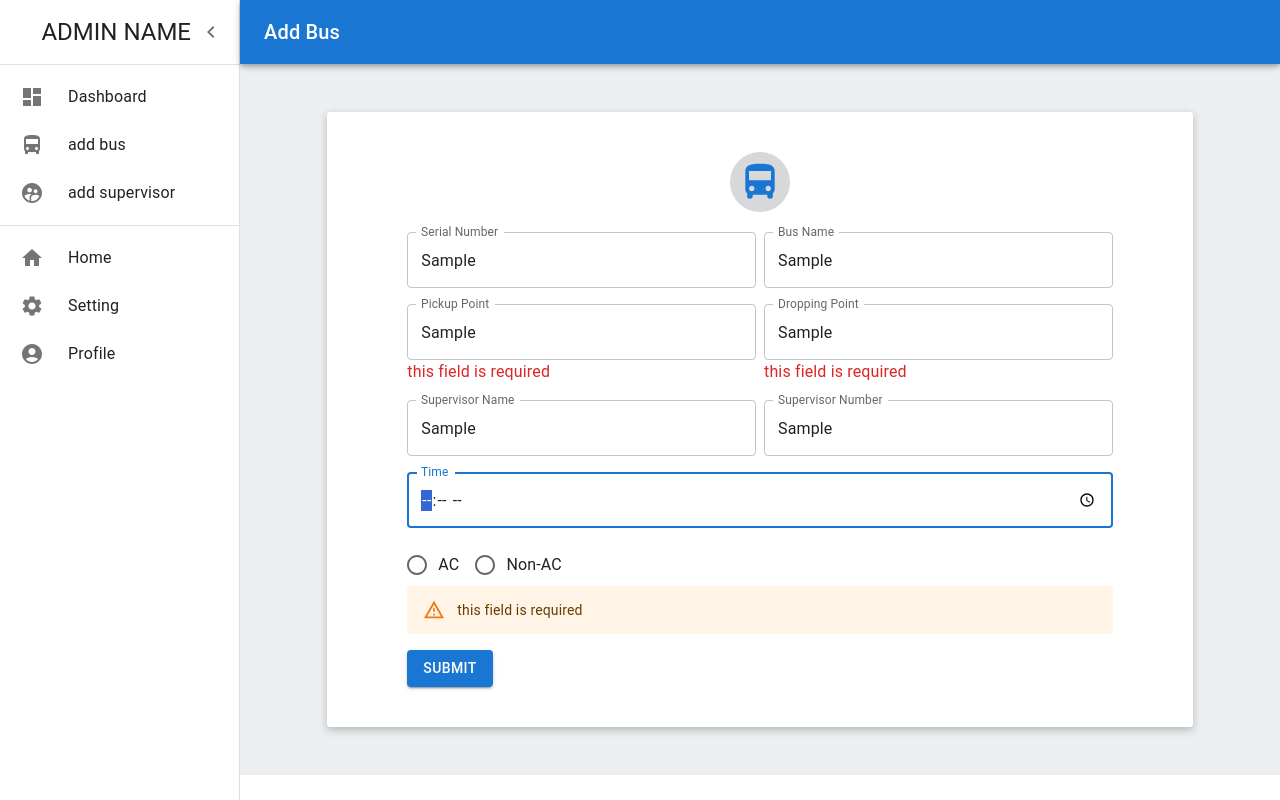
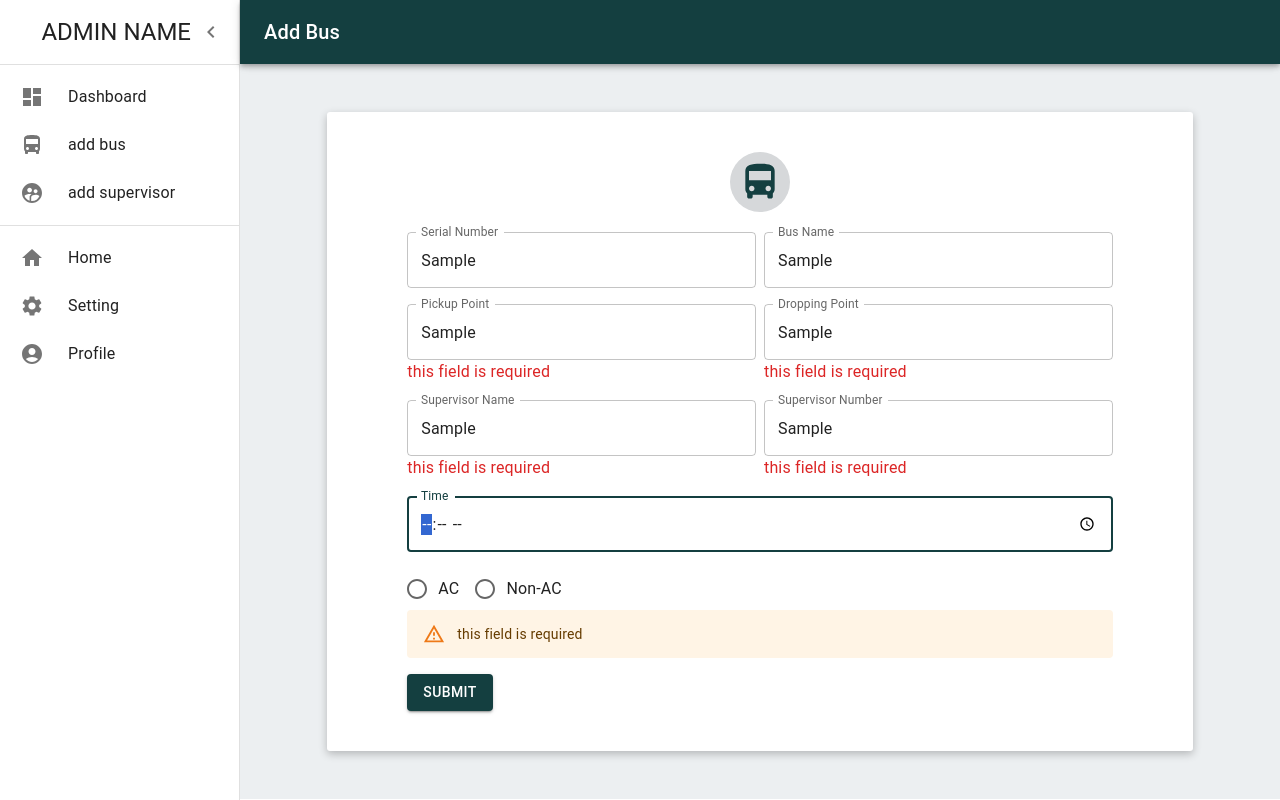
Before and after one commit to Flex-Softr/Bus-Ticket-Booking-Solution, a React (Vite) app in the folder Client/: page /dashboard/addbus in a window 1280 px wide. Both pictures are taken after typing "Sample", "Sample", "Sample", "Sample", "Sample", "Sample" into the empty fields and a click on the button "SUBMIT". Built offline with nearby package versions, Linux system fonts and the light colour scheme; no server answers.

Commit message:
customize color, tanstack, modify addbus input field

```diff
--- a/Client/package.json
+++ b/Client/package.json
@@ -17,6 +17,7 @@
     "@mui/icons-material": "^5.14.18",
     "@mui/lab": "^5.0.0-alpha.153",
     "@mui/material": "^5.14.18",
+    "@tanstack/react-query": "^5.12.2",
     "localforage": "^1.10.0",
     "match-sorter": "^6.3.1",
     "react": "^18.2.0",
--- a/Client/src/Components/Home/Home.jsx
+++ b/Client/src/Components/Home/Home.jsx
@@ -1,8 +1,9 @@
-import React, { useEffect, useState } from 'react';
+import { useEffect, useState } from "react";
 import "./Home.css";
-import { useForm, Controller } from 'react-hook-form';
-import Select from 'react-select';
-import { useNavigate } from 'react-router-dom';
+import { useForm, Controller } from "react-hook-form";
+import Select from "react-select";
+import { useNavigate } from "react-router-dom";
+import Button from "@mui/material/Button";
 
 const Home = () => {
   const { handleSubmit, control } = useForm();
@@ -11,17 +12,17 @@ const Home = () => {
   const [tickets, setTickets] = useState([]);
 
   useEffect(() => {
-    fetch('http://localhost:5000/ticket') // Replace with your actual endpoint
-      .then(res => res.json())
-      .then(data => {
+    fetch("http://localhost:5000/ticket") // Replace with your actual endpoint
+      .then((res) => res.json())
+      .then((data) => {
         // Assuming the array of tickets is in the response
         setTickets(data || []);
       })
-      .catch(error => console.error('Error fetching data:', error));
+      .catch((error) => console.error("Error fetching data:", error));
   }, []);
 
   // Convert the tickets array to options format required by react-select
-  const ticketOptions = tickets.map(ticket => ({
+  const ticketOptions = tickets.map((ticket) => ({
     value: ticket.name,
     label: ticket.name,
   }));
@@ -30,22 +31,26 @@ const Home = () => {
     // Handle form submission logic here
 
     // Save data to local storage
-    localStorage.setItem('formData', JSON.stringify(data));
+    localStorage.setItem("formData", JSON.stringify(data));
     console.log(data);
 
     // Corrected navigation
-    navigate('/find-ticket');
+    navigate("/find-ticket");
   };
 
   return (
-    <div className='find-ticket-Section'>
+    <div className="find-ticket-Section">
       <div className="grid md:grid-cols-2 sm:grid-cols-1">
         <div>
-          <img className='home-img mx-auto mt-24' src="https://i.ibb.co/8PtKyKn/bus-tickets-2.jpg" alt="" />
+          <img
+            className="home-img mx-auto mt-24"
+            src="https://i.ibb.co/8PtKyKn/bus-tickets-2.jpg"
+            alt=""
+          />
         </div>
-        <div className='form-section text-center mt-36'>
-          <form className='mt-7' onSubmit={handleSubmit(onSubmit)}>
-            <div className='md:flex mx-auto md:gap-6 md:ms-6'>
+        <div className="form-section text-center mt-36">
+          <form className="mt-7" onSubmit={handleSubmit(onSubmit)}>
+            <div className="md:flex mx-auto md:gap-6 md:ms-6">
               <div>
                 <Controller
                   name="pickupPoint"
@@ -84,13 +89,21 @@ const Home = () => {
                 name="departureDate"
                 control={control}
                 render={({ field }) => (
-                  <input type="date" placeholder='Select Date' {...field} className="w-11/12 p-2 field-style my-5" />
+                  <input
+                    type="date"
+                    placeholder="Select Date"
+                    {...field}
+                    className="w-11/12 p-2 field-style my-5"
+                  />
                 )}
               />
             </div>
 
             <div className="mt-2">
-              <button type="submit" className="p-2 bg-blue-500 text-white w-60">Find Tickets</button>
+              <Button type="submit" variant="contained">Find Tickets</Button>
+              {/* <button type="submit" className="p-2 text-white w-60">
+                Find Tickets
+              </button> */}
             </div>
           </form>
         </div>
--- a/Client/src/Dashboard/AddBus/AddBus.jsx
+++ b/Client/src/Dashboard/AddBus/AddBus.jsx
@@ -11,6 +11,7 @@ import FormControlLabel from '@mui/material/FormControlLabel';
 import Box from '@mui/material/Box';
 
 import DirectionsBusIcon from '@mui/icons-material/DirectionsBus';
+import useAllDistricts from '../../hooks/useAllDistricts';
 
 const busTypes = ['AC', 'Non-AC'];
 
@@ -24,8 +25,31 @@ const locations = [
   'Rangpur',
   'Mymensingh',
 ];
+const supervisorName = [
+  'Rohim mia',
+  'khalil mia',
+  'hashan',
+  'abdul kader'
+];
+const numbers = [
+  '676578',
+  '2645768',
+  '676473',
+  '7935436',
+];
 
 const AddBus = () => {
+
+
+  const { allDistricts } = useAllDistricts();
+  console.log(allDistricts)
+
+  // const locations = allDistricts.map(ticket => ({
+  //   value: ticket.name,
+  //   label: ticket.name,
+  // }));
+
+
   const {
     control,
     register,
@@ -48,14 +72,14 @@ const AddBus = () => {
         alignItems: 'center',
         borderRadius: '50%',
         padding: '30px',
-        // color: 'white',
+        // color:"#143f40",
         height: '40px',
         width: '40px',
         margin: '0 auto',
         backgroundColor: '#d6d8da',
       }}
     >
-      <DirectionsBusIcon sx={{ fontSize: '44px' }} color="primary" />
+      <DirectionsBusIcon sx={{ fontSize: '44px'  }} color="primary"/>
     </Box>
       <form
         onSubmit={handleSubmit(onSubmit)}
@@ -131,23 +155,55 @@ const AddBus = () => {
         </div>
 
         <div className="flex gap-2 mb-4 w-full">
-          <div className=" flex-1">
-            <TextField
-              label="Supervisor Name"
-              fullWidth
-              {...register("supervisorName", {
-                required: "This field is required",
-              })}
-            />
+          <div className="flex-1">
+            <FormControl fullWidth>
+              <Controller
+                name="supervisorName"
+                control={control}
+                defaultValue=""
+                rules={{ required: "this field is required" }}
+                render={({ field }) => (
+                  <Autocomplete
+                    {...field}
+                    options={supervisorName}
+                    freeSolo
+                    renderInput={(params) => (
+                      <TextField {...params} label="Supervisor Name" />
+                    )}
+                    onChange={(_, value) => setValue("supervisorName", value)}
+                  />
+                )}
+              />
+              {errors.supervisorName && (
+                <p className="text-red-600">{errors.supervisorName.message}</p>
+              )}
+            </FormControl>
           </div>
+
+
           <div className="flex-1">
-            <TextField
-              label="Supervisor Number"
-              fullWidth
-              {...register("supervisorNumber", {
-                required: "This field is required",
-              })}
-            />
+            <FormControl fullWidth>
+              <Controller
+                name="supervisorNumber"
+                control={control}
+                defaultValue=""
+                rules={{ required: "this field is required" }}
+                render={({ field }) => (
+                  <Autocomplete
+                    {...field}
+                    options={numbers}
+                    freeSolo
+                    renderInput={(params) => (
+                      <TextField {...params} label="Supervisor Number" />
+                    )}
+                    onChange={(_, value) => setValue("supervisorNumber", value)}
+                  />
+                )}
+              />
+              {errors.supervisorNumber && (
+                <p className="text-red-600">{errors.supervisorNumber.message}</p>
+              )}
+            </FormControl>
           </div>
         </div>
 
--- /dev/null
+++ b/Client/src/hooks/useAllDistricts.jsx
@@ -0,0 +1,20 @@
+import { useQuery } from '@tanstack/react-query';
+
+const useAllDistricts = () => {
+
+      const { isPending, data: allDistricts = [], refetch } = useQuery({
+        queryKey: ['allDistricts'],
+        queryFn: async () => {
+          const response = await fetch('http://localhost:5000/ticket')
+          if (!response.ok) {
+            throw new Error('Network response was not ok')
+          }
+          return response.json()
+        },
+      })
+
+      return { isPending, allDistricts, refetch}
+
+};
+
+export default useAllDistricts;
--- /dev/null
+++ b/Client/src/theme.js
@@ -0,0 +1,16 @@
+// theme.js
+import { createTheme } from '@mui/material/styles';
+
+const theme = createTheme({
+  palette: {
+    primary: {
+      main: '#143f40', // Customize the primary color
+    },
+    secondary: {
+      main: '#1976d2', // Customize the secondary color
+    },
+    // Add more color customization as needed
+  },
+});
+
+export default theme;
```
Also changed, not shown: Client/src/main.jsx (+57 -46 lines), 2 other files (tests, documents, lock files or other folders).
